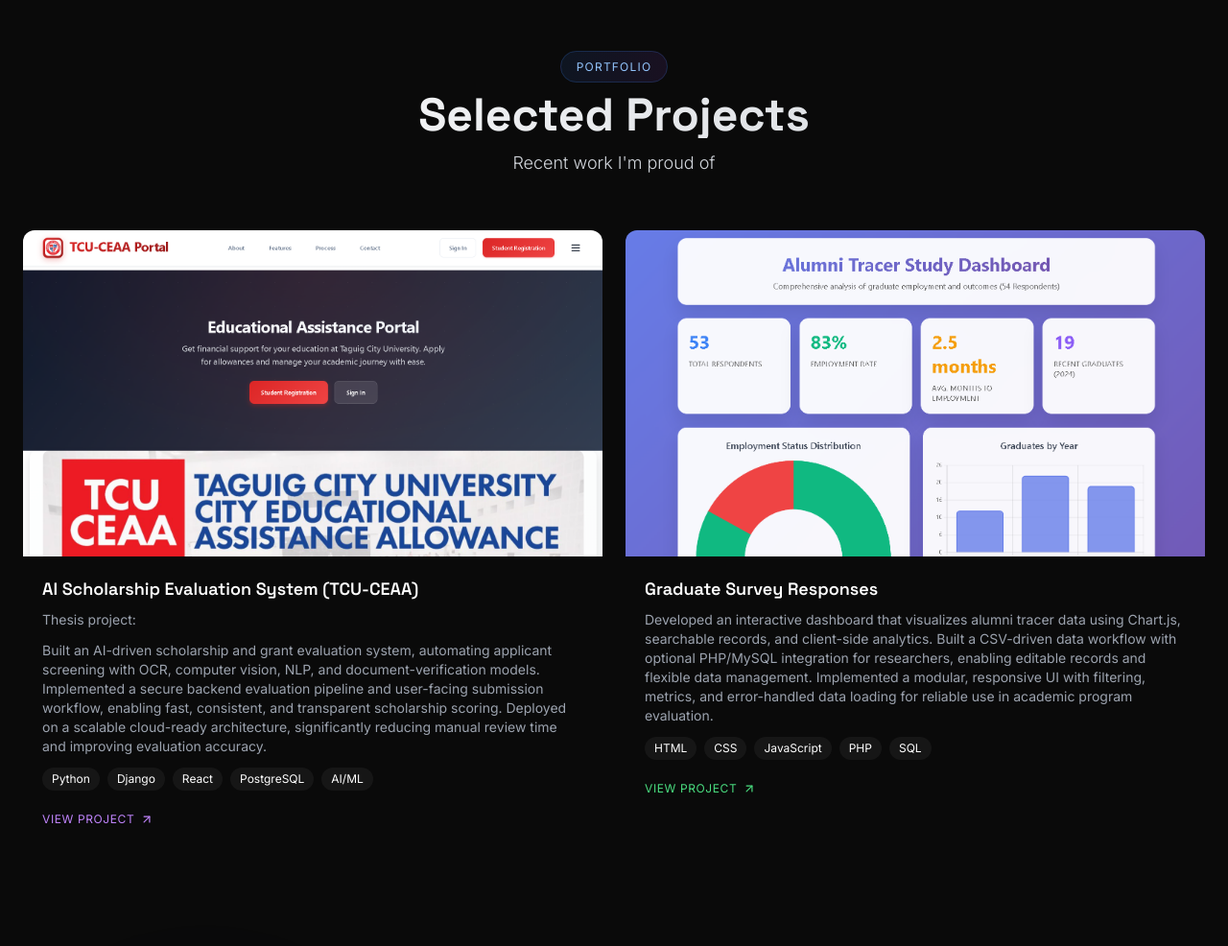
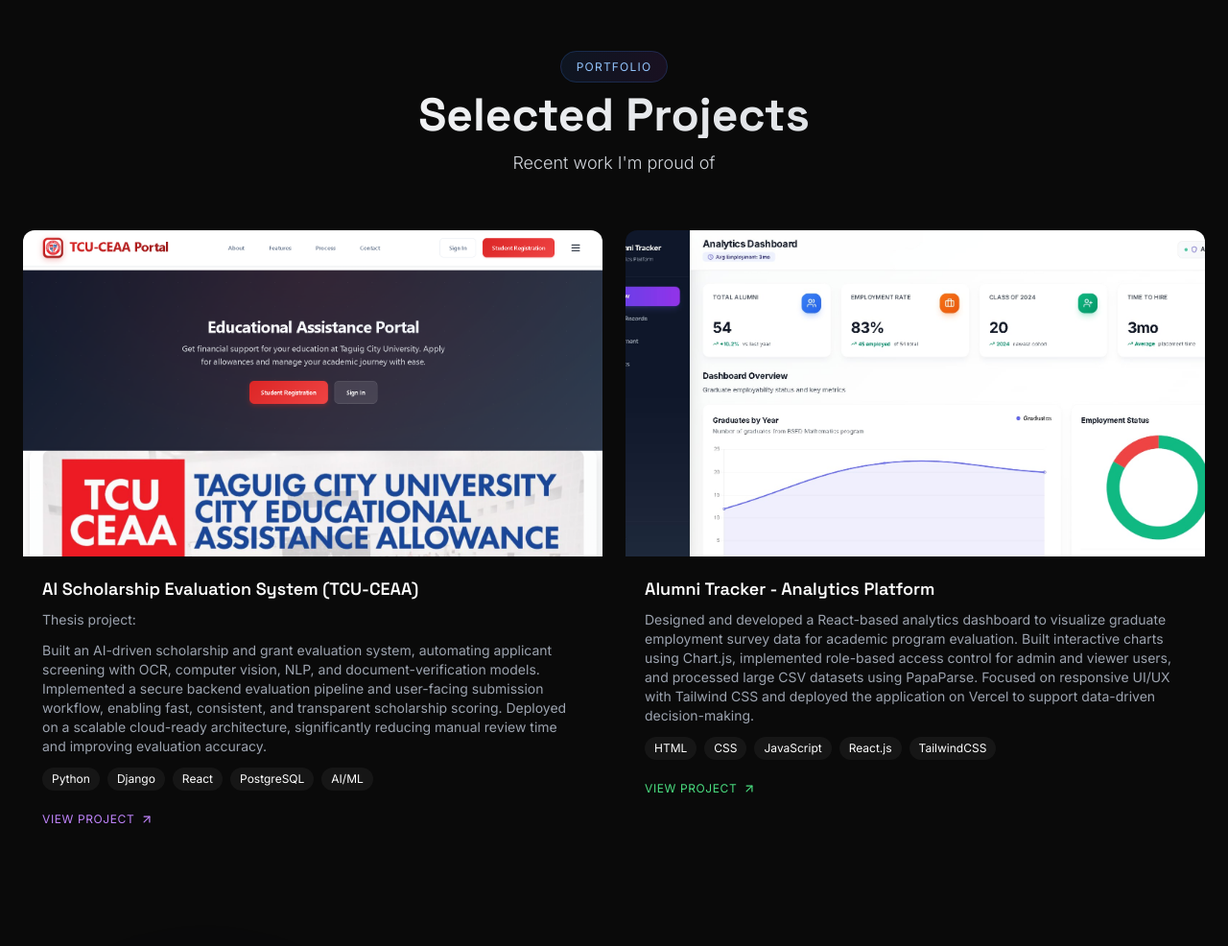
Before and after one commit to KewnsR/MyPortfolioWebsite, a Flask app: page / in a window 1280 px wide. Shown: the part 2600-3586 px from the top of the page at 96% size. Run offline with Flask 3, Linux system fonts and the light colour scheme; some libraries are stand-ins or nearby versions.

Commit message:
update the GraduateSurveyResponses

```diff
--- a/templates/index.html
+++ b/templates/index.html
@@ -306,18 +306,18 @@
 
                 <!-- Project 2: Graduate Survey Responses -->
                 <div class="card rounded-xl overflow-hidden reveal project-card">
-                    <a href="https://graduate-survey-responses.vercel.app/view.html" target="_blank" class="block aspect-video relative overflow-hidden group bg-gradient-to-br from-green-900/20 to-teal-900/20">
-                        <img src="{{ url_for('static', filename='img/Alumnitracerdashboard.png') }}" alt="Graduate Survey Dashboard" class="w-full h-full object-cover group-hover:opacity-95 transition-opacity duration-300">
+                    <a href="https://alumni-tracker.vercel.app/" target="_blank" class="block aspect-video relative overflow-hidden group bg-gradient-to-br from-green-900/20 to-emerald-900/20">
+                        <img src="{{ url_for('static', filename='img/AlumniDashboard.png') }}" alt="Graduate Survey Dashboard" class="w-full h-full object-cover group-hover:opacity-95 transition-opacity duration-300">
                     </a>
                     <div class="p-4 sm:p-5">
-                        <h3 class="text-base sm:text-lg font-semibold mb-2">Graduate Survey Responses</h3>
-                        <p class="text-gray-400 mb-3 leading-relaxed text-xs sm:text-sm">Developed an interactive dashboard that visualizes alumni tracer data using Chart.js, searchable records, and client-side analytics. Built a CSV-driven data workflow with optional PHP/MySQL integration for researchers, enabling editable records and flexible data management. Implemented a modular, responsive UI with filtering, metrics, and error-handled data loading for reliable use in academic program evaluation.</p>
+                        <h3 class="text-base sm:text-lg font-semibold mb-2">Alumni Tracker - Analytics Platform</h3>
+                        <p class="text-gray-400 mb-3 leading-relaxed text-xs sm:text-sm">Designed and developed a React-based analytics dashboard to visualize graduate employment survey data for academic program evaluation. Built interactive charts using Chart.js, implemented role-based access control for admin and viewer users, and processed large CSV datasets using PapaParse. Focused on responsive UI/UX with Tailwind CSS and deployed the application on Vercel to support data-driven decision-making.</p>
                         <div class="flex flex-wrap gap-2 mb-4">
                             <span class="px-2.5 py-1 bg-white/5 rounded-full text-xs">HTML</span>
                             <span class="px-2.5 py-1 bg-white/5 rounded-full text-xs">CSS</span>
                             <span class="px-2.5 py-1 bg-white/5 rounded-full text-xs">JavaScript</span>
-                            <span class="px-2.5 py-1 bg-white/5 rounded-full text-xs">PHP</span>
-                            <span class="px-2.5 py-1 bg-white/5 rounded-full text-xs">SQL</span>
+                            <span class="px-2.5 py-1 bg-white/5 rounded-full text-xs">React.js</span>
+                            <span class="px-2.5 py-1 bg-white/5 rounded-full text-xs">TailwindCSS</span>
                         </div>
                         <a href="https://github.com/KewnsR/GraduateSurveyResponses" target="_blank" class="text-xs uppercase tracking-wider hover:underline inline-flex items-center gap-1.5 text-green-400 hover:text-green-300 transition-colors">
                             View Project
```
Also changed, not shown: static/img/AlumniDashboard.png (added).
